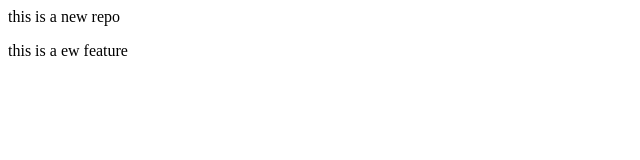
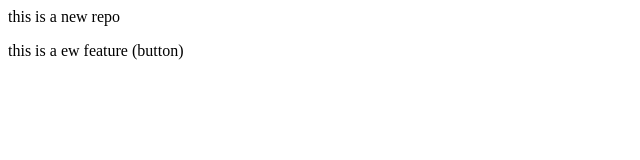
Before and after one commit to SoundaryaGN/localrepo, a plain HTML site: page index.html in a window 1280 px wide. Shown: the full height of the page, 0-640 px from the left. Drawn offline with Linux system fonts and the light colour scheme.

```diff
--- a/index.html
+++ b/index.html
@@ -1,2 +1,2 @@
 <p>this is a new repo</p>
-<p>this is a ew feature</p>
+<p>this is a ew feature (button)</p>
```
